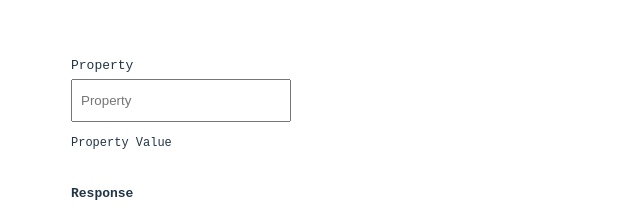
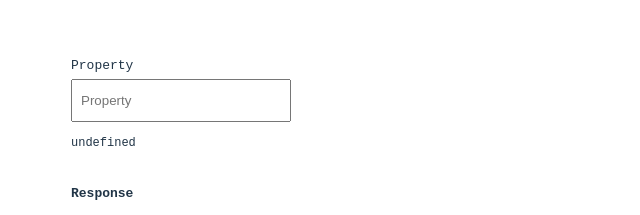
Before and after one commit to lean1190/json-explorer, a React (Vite) app: page / in a window 1280 px wide. Shown: the part 143-358 px from the top of the page, without its empty margins (319-959 px from the left). Built offline with nearby package versions, Linux system fonts and the light colour scheme.

Commit message:
Explorer: add behavior to extract the value from the object

```diff
--- /dev/null
+++ b/src/json-explorer/extract.ts
@@ -0,0 +1,36 @@
+import { JsonObject, Value } from './types';
+
+export function extractNestedValue(res: JsonObject, path: string): Value | undefined {
+  if (!path || typeof path !== 'string') {
+    return undefined;
+  }
+
+  try {
+    // Remove "res." prefix and split the path into segments
+    const pathSegments = path.replace(/^res\./, '').split(/[.[\]]/).filter(Boolean);
+
+    // Traverse the res object based on the segments
+    let current: JsonObject | Value = res;
+    for (const segment of pathSegments) {
+      // Check if the segment is a number (for array indices)
+      const index = Number(segment);
+      if (!isNaN(index)) {
+        // Handle array indexing
+        if (!Array.isArray(current) || index >= current.length) {
+          return undefined;
+        }
+        current = current[index];
+      } else {
+        // Handle object properties
+        if (!current || typeof current !== 'object' || !(segment in current)) {
+          return undefined;
+        }
+        current = (current as JsonObject)[segment];
+      }
+    }
+
+    return current;
+  } catch {
+    return undefined;
+  }
+}
--- a/src/json-explorer/json-explorer.tsx
+++ b/src/json-explorer/json-explorer.tsx
@@ -1,21 +1,35 @@
+import { useMemo, useState } from 'react';
 import './json-explorer.css';
 import { printProperty } from './print';
 import { JsonObject } from './types';
+import { extractNestedValue } from './extract';
 
 interface Props<T extends JsonObject> {
   jsonObject: T;
 }
 
 export default function JsonExplorer<T extends JsonObject>({ jsonObject }: Props<T>) {
+  const [typedPropertyAccessor, setTypedPropertyAccessor] = useState<string>('');
+
+  const accessedPropertyValue = useMemo(() => {
+    return extractNestedValue(jsonObject, typedPropertyAccessor)?.toString() ?? 'undefined';
+  }, [jsonObject, typedPropertyAccessor]);
+
   return (
     <article className="json-explorer">
       <form name="json-explorer" className="form">
         <div className="form-input">
           <label htmlFor="property">Property</label>
-                  <input type="text" name="property" placeholder="Property" />
+          <input
+            type="text"
+            name="property"
+            placeholder="Property"
+            value={typedPropertyAccessor}
+            onChange={(event) => setTypedPropertyAccessor(event.target.value)}
+          />
         </div>
         <p className="property-value">
-                  Property Value
+          {accessedPropertyValue}
         </p>
       </form>
 
```
Lines whose indentation alone changed are shown as unchanged.
